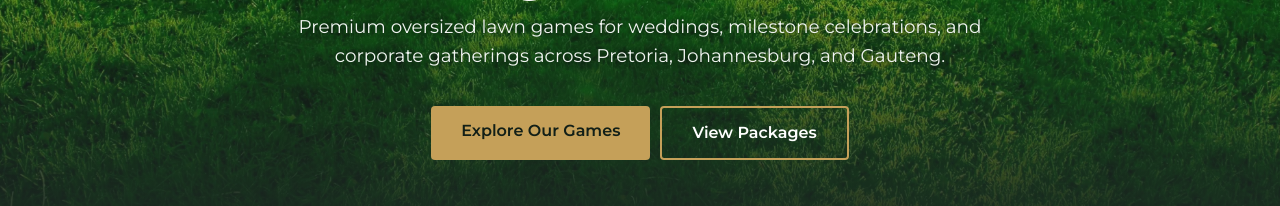
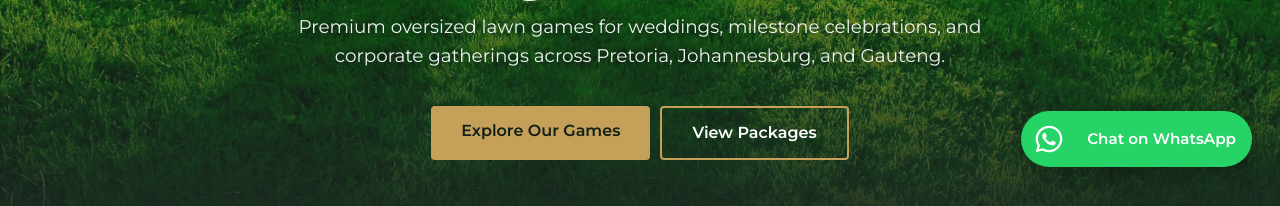
Before and after one commit to Duckman83za/LawnGames, a plain HTML site: page index.html in a window 1280 px wide. Shown: the part 605-811 px from the top of the page. Drawn offline with nearby package versions, Linux system fonts and the light colour scheme.

Commit message:
Add floating WhatsApp button
Fixed to the bottom-right with a label on wider screens and icon-only
under 600px. Uses the existing contact-click tracking with a
placement=floating parameter so it can be separated from the in-page
WhatsApp link in Analytics.

Co-Authored-By: Claude Opus 5 <noreply@anthropic.com>

```diff
--- a/index.html
+++ b/index.html
@@ -728,6 +728,57 @@
   }
 
   .footer-links a:hover { color: var(--gold-accent); }
+
+  /* --- FLOATING WHATSAPP BUTTON --- */
+  .wa-float {
+    position: fixed;
+    right: clamp(16px, 3vw, 28px);
+    /* Clear the iPhone home indicator. */
+    bottom: calc(clamp(16px, 3vw, 28px) + env(safe-area-inset-bottom, 0px));
+    z-index: 900;                       /* below the sticky header (1000) */
+    display: flex;
+    align-items: center;
+    gap: 10px;
+    height: 56px;
+    padding: 0 16px 0 0;
+    background: #25D366;
+    color: #FFFFFF;
+    border-radius: 999px;
+    text-decoration: none;
+    font-weight: 600;
+    font-size: 0.95rem;
+    box-shadow: 0 6px 20px rgba(0, 0, 0, 0.28);
+    transition: transform 0.2s ease, box-shadow 0.2s ease, background 0.2s ease;
+  }
+
+  .wa-float:hover,
+  .wa-float:focus-visible {
+    background: #1FB855;
+    transform: translateY(-2px);
+    box-shadow: 0 10px 26px rgba(0, 0, 0, 0.32);
+  }
+
+  .wa-float svg {
+    width: 56px;
+    height: 56px;
+    padding: 12px;
+    flex-shrink: 0;
+  }
+
+  .wa-float span { white-space: nowrap; }
+
+  /* Icon only on small screens so it never crowds the content. */
+  @media (max-width: 600px) {
+    .wa-float { padding-right: 0; }
+    .wa-float span { display: none; }
+  }
+
+  @media print { .wa-float { display: none; } }
+
+  /* Give the footer room so its last line isn't permanently under the button. */
+  @media (max-width: 600px) {
+    footer { padding-bottom: calc(36px + 56px + env(safe-area-inset-bottom, 0px)); }
+  }
 
   /* --- RESPONSIVE --- */
   @media (max-width: 1024px) {
@@ -1244,6 +1295,18 @@
   </section>
 
   </main>
+
+  <!-- FLOATING WHATSAPP -->
+  <a class="wa-float"
+     href="https://wa.me/27815455073?text=Hi%20Lawn%20Game%20Rentals%2C%20I%27d%20like%20to%20enquire%20about%20a%20booking."
+     target="_blank" rel="noopener"
+     aria-label="Chat with us on WhatsApp"
+     data-placement="floating">
+    <svg viewBox="0 0 32 32" aria-hidden="true" focusable="false">
+      <path fill="currentColor" d="M16 2.67A13.28 13.28 0 0 0 4.6 22.66L2.67 29.33l6.84-1.79A13.28 13.28 0 1 0 16 2.67Zm0 24.3a11.03 11.03 0 0 1-5.62-1.54l-.4-.24-4.06 1.06 1.09-3.96-.27-.41A11.02 11.02 0 1 1 16 26.97Zm6.05-8.25c-.33-.17-1.96-.97-2.27-1.08-.3-.11-.52-.17-.75.17-.22.33-.86 1.08-1.05 1.3-.19.22-.39.25-.72.08-.33-.16-1.4-.51-2.66-1.64a9.94 9.94 0 0 1-1.84-2.29c-.19-.33-.02-.51.15-.68.15-.15.33-.39.5-.58.16-.19.22-.33.33-.55.11-.22.05-.41-.03-.58-.08-.17-.75-1.8-1.02-2.47-.27-.65-.55-.56-.75-.57h-.64c-.22 0-.58.08-.88.41-.3.33-1.16 1.13-1.16 2.76s1.19 3.21 1.35 3.43c.17.22 2.34 3.57 5.66 5 .79.34 1.41.55 1.89.7.8.25 1.52.22 2.09.13.64-.1 1.96-.8 2.24-1.58.28-.77.28-1.44.19-1.58-.08-.14-.3-.22-.63-.39Z"/>
+    </svg>
+    <span>Chat on WhatsApp</span>
+  </a>
 
   <!-- FOOTER -->
   <footer>
@@ -1464,7 +1527,7 @@
         var method = href.indexOf('wa.me') !== -1 ? 'whatsapp'
                    : href.indexOf('tel:') === 0    ? 'phone'
                    : 'email';
-        track('contact', { method: method });
+        track('contact', { method: method, placement: a.getAttribute('data-placement') || 'inline' });
       });
     }
   );
```
